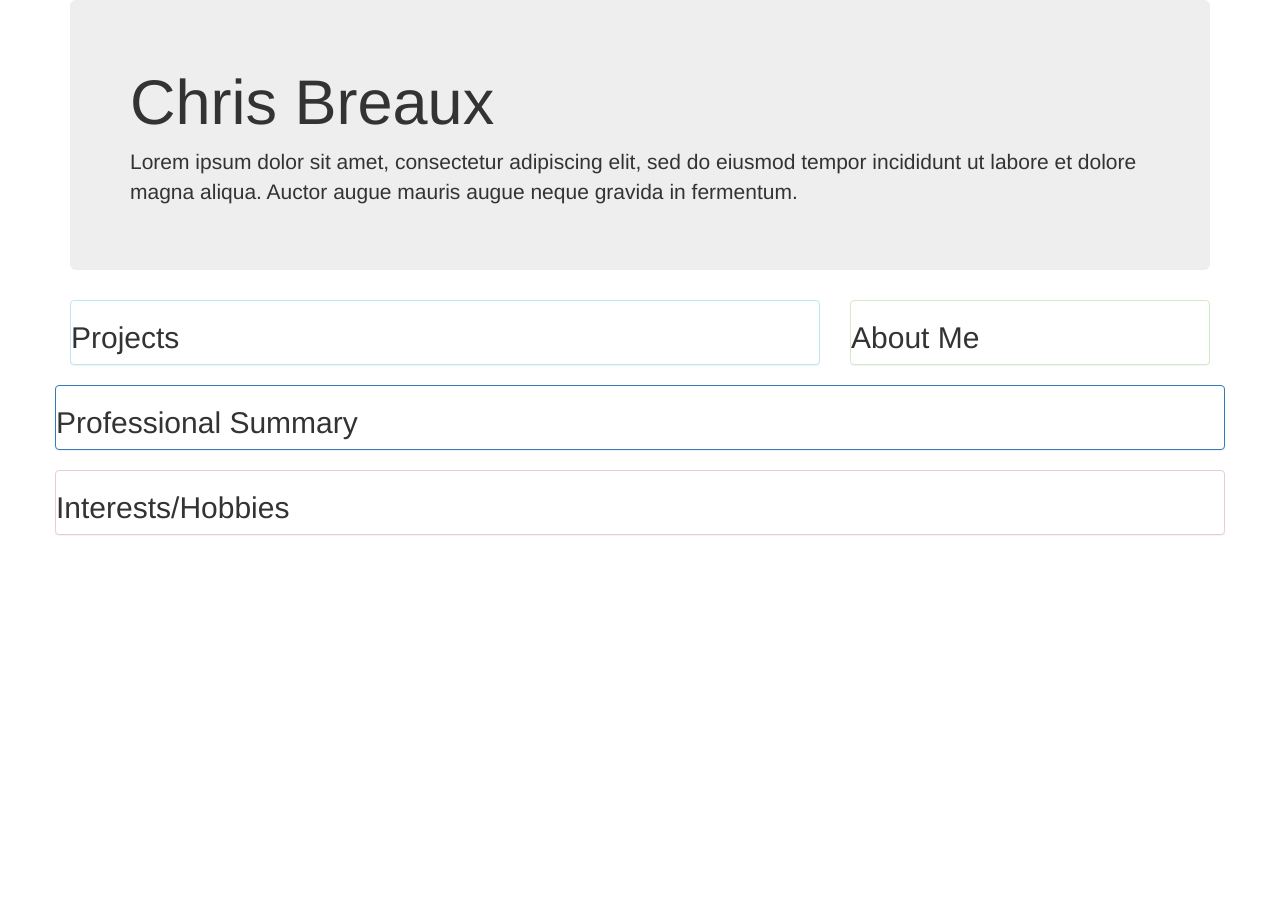
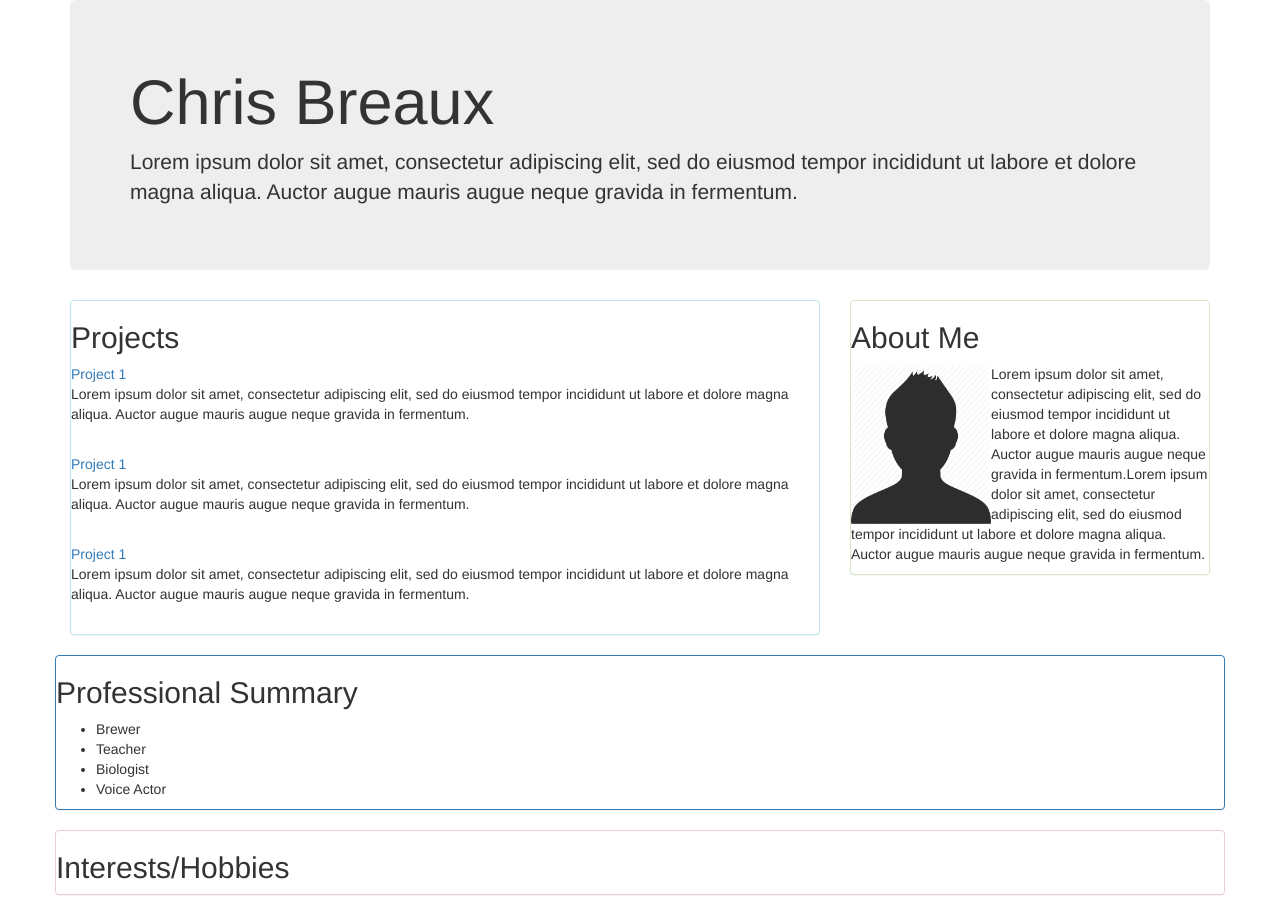
Before and after one commit to cjbreaux/Portfolio, a plain HTML site: page index.html in a window 1280 px wide. Before the commit the page ends 800 px from the top, so only its background shows below. Drawn offline with Linux system fonts and the light colour scheme.

Commit message:
add unordered list to professional summary

```diff
--- a/css/styles.css
+++ b/css/styles.css
@@ -0,0 +1,5 @@
+#headshot {
+  height: 160px;
+  width: 140px;
+  float: left;
+}
--- a/index.html
+++ b/index.html
@@ -21,12 +21,24 @@
         <div class="col-md-8">
           <div class="panel panel-info">
             <h2>Projects</h2>
+            <a href="#">Project 1</a>
+            <p>Lorem ipsum dolor sit amet, consectetur adipiscing elit, sed do eiusmod tempor incididunt ut labore et dolore magna aliqua. Auctor augue mauris augue neque gravida in fermentum.</p>
+            <br>
+            <a href="#">Project 1</a>
+            <p>Lorem ipsum dolor sit amet, consectetur adipiscing elit, sed do eiusmod tempor incididunt ut labore et dolore magna aliqua. Auctor augue mauris augue neque gravida in fermentum.</p>
+            <br>
+            <a href="#">Project 1</a>
+            <p>Lorem ipsum dolor sit amet, consectetur adipiscing elit, sed do eiusmod tempor incididunt ut labore et dolore magna aliqua. Auctor augue mauris augue neque gravida in fermentum.</p>
+            <br>
           </div>
         </div>
 
         <div class="col-md-4">
           <div class="panel panel-success">
             <h2>About Me</h2>
+            <img src="img/headshot.png" alt="a silhouette of a man" id="headshot">
+            <p>Lorem ipsum dolor sit amet, consectetur adipiscing elit, sed do eiusmod tempor incididunt ut labore et dolore magna aliqua. Auctor augue mauris augue neque gravida in fermentum.Lorem ipsum dolor sit amet, consectetur adipiscing elit, sed do eiusmod tempor incididunt ut labore et dolore magna aliqua. Auctor augue mauris augue neque gravida in fermentum.</p>
+
           </div>
         </div>
       </div>
@@ -34,6 +46,12 @@
       <div class="row">
         <div class="panel panel-primary">
           <h2>Professional Summary</h2>
+          <ul>
+            <li>Brewer</li>
+            <li>Teacher</li>
+            <li>Biologist</li>
+            <li>Voice Actor</li>
+          </ul>
         </div>
       </div>
 
```
Also changed, not shown: img/headshot.png (added).
